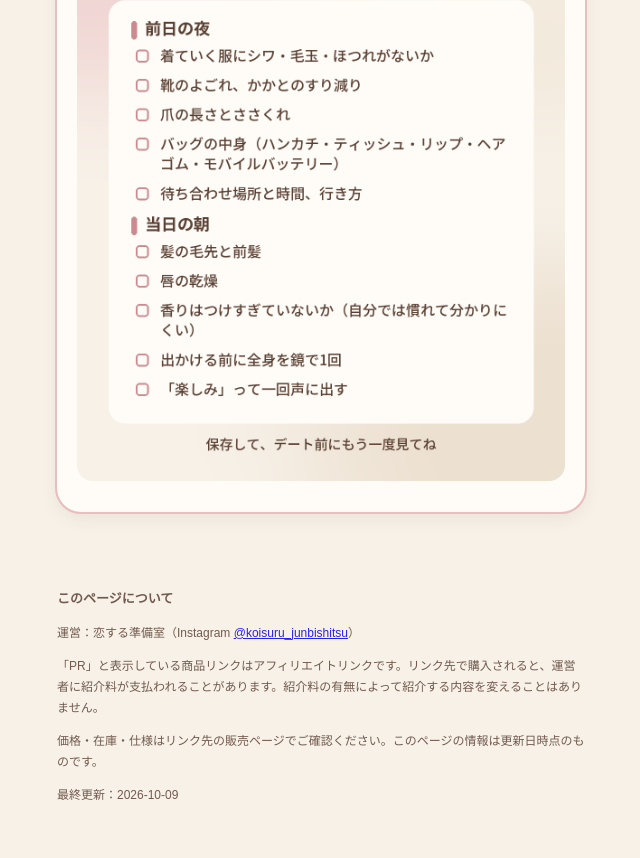
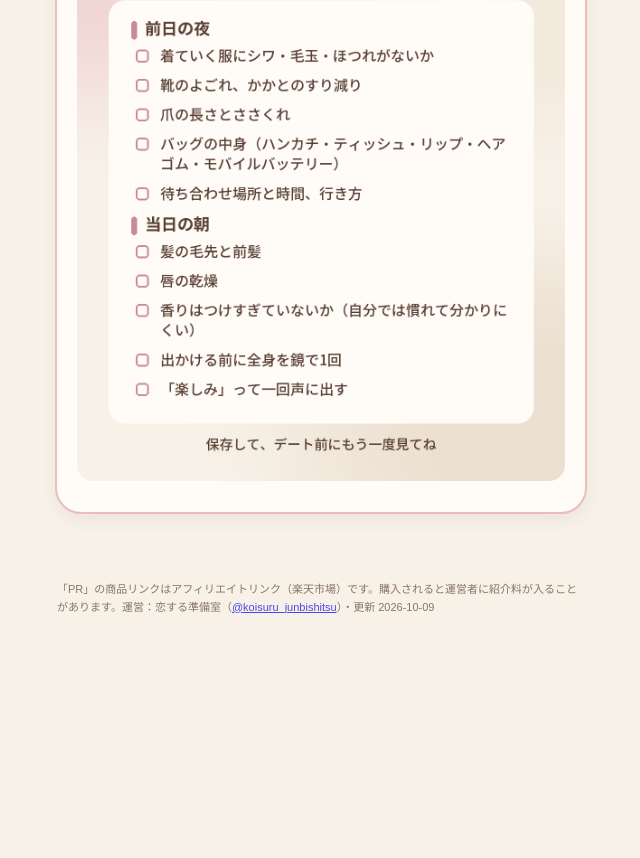
Before and after one commit to sogawa-ai/koisuru-junbishitsu, a plain HTML site: page index.html in a window 1280 px wide. Shown: the part 959-1817 px from the top of the page, without its empty margins (319-959 px from the left). After the commit the page ends 1618 px from the top, so only its background shows below. Drawn offline with Linux system fonts and the light colour scheme.

Commit message:
注意書きを2行に短縮

```diff
--- a/index.html
+++ b/index.html
@@ -19,8 +19,7 @@ img.sheet{width:100%;border-radius:16px;margin-top:14px}
 .item{display:flex;gap:12px;align-items:center;padding:10px 0}.item img{width:72px;height:72px;object-fit:cover;border-radius:12px;background:var(--beige)}
 .item .why{font-size:13px;opacity:.85}.item a{display:inline-block;margin-top:4px;background:var(--brown);color:#fff;text-decoration:none;border-radius:999px;padding:4px 14px;font-size:13px}
 .pr{font-size:12px;background:var(--beige);border-radius:8px;padding:2px 8px}
-footer{max-width:560px;margin:0 auto;padding:0 16px 40px;font-size:12px;opacity:.85}
-footer h4{margin:18px 0 4px;font-size:13px}
+footer{max-width:560px;margin:0 auto;padding:0 16px 32px;font-size:11px;line-height:1.6;opacity:.7}
 </style></head><body>
 <header><div class="brand">恋する準備室</div><h1>準備リスト</h1><p>リールで紹介したチェックリストをまとめています。新しいものが一番上です。</p></header>
 <main><section class="post latest" id="ig-001">
@@ -34,9 +33,5 @@ footer h4{margin:18px 0 4px;font-size:13px}
 <img class="sheet" src="img/ig-001.png" alt="初デート前チェックリスト" loading="lazy">
 </section></main>
 <footer>
-<h4>このページについて</h4>
-<p>運営：恋する準備室（Instagram <a href="https://www.instagram.com/koisuru_junbishitsu/">@koisuru_junbishitsu</a>）</p>
-<p>「PR」と表示している商品リンクはアフィリエイトリンクです。リンク先で購入されると、運営者に紹介料が支払われることがあります。紹介料の有無によって紹介する内容を変えることはありません。</p>
-<p>価格・在庫・仕様はリンク先の販売ページでご確認ください。このページの情報は更新日時点のものです。</p>
-<p>最終更新：2026-10-09</p>
+<p>「PR」の商品リンクはアフィリエイトリンク（楽天市場）です。購入されると運営者に紹介料が入ることがあります。運営：恋する準備室（<a href="https://www.instagram.com/koisuru_junbishitsu/">@koisuru_junbishitsu</a>）・更新 2026-10-09</p>
 </footer></body></html>
```
